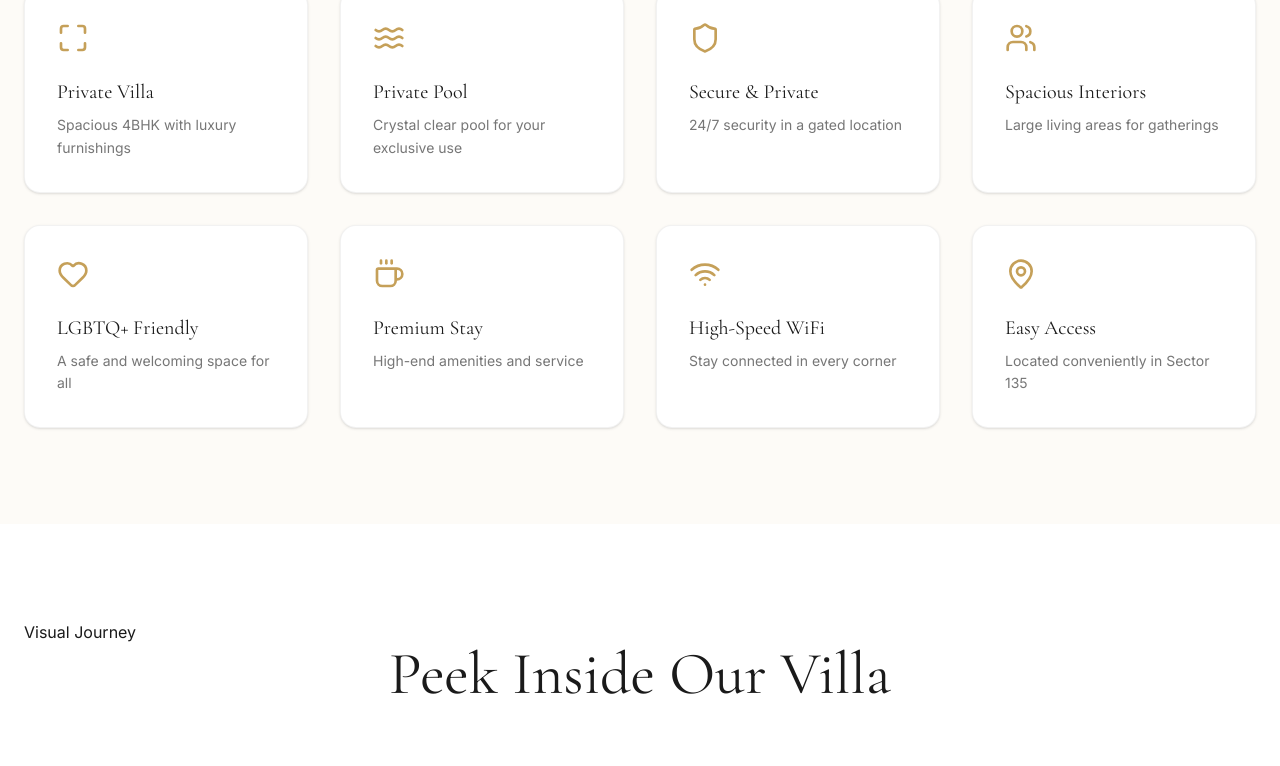
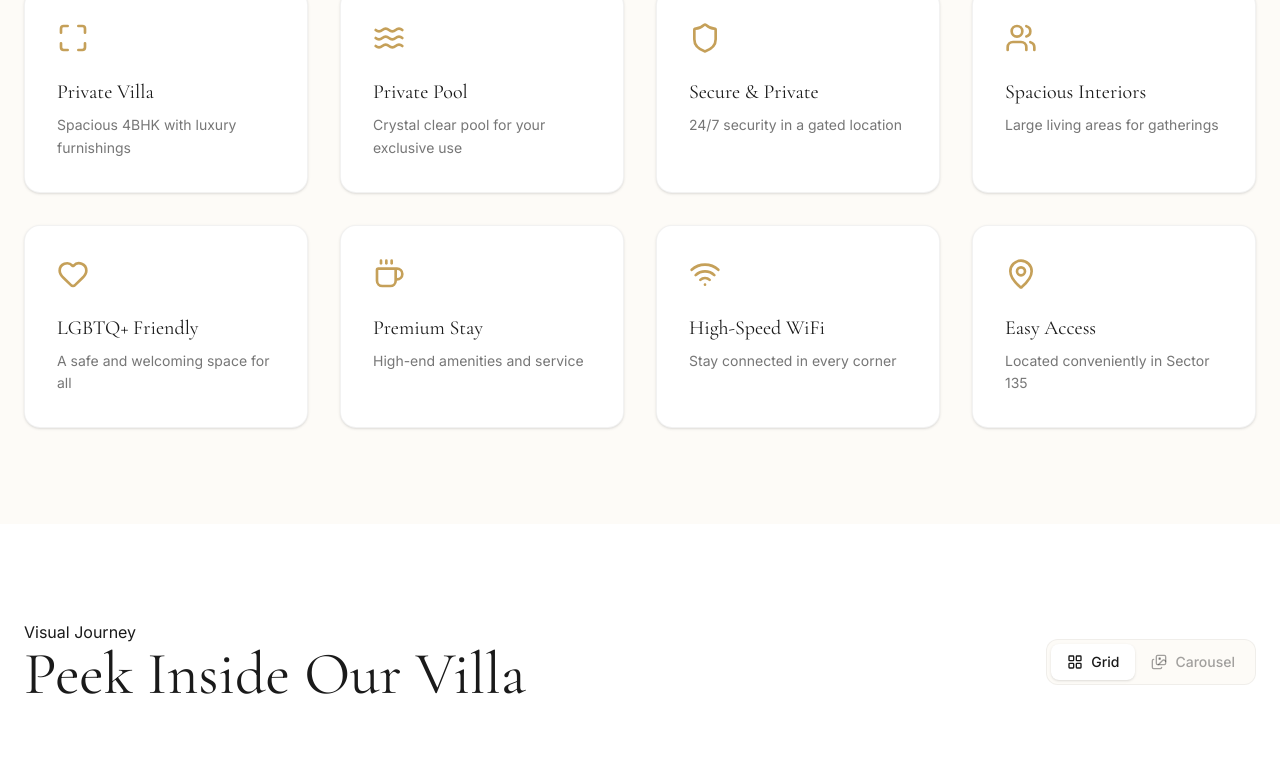
Before and after one commit to anujmittalwp/Unique-Farm-House, a React (Vite) app: page / in a window 1280 px wide. Shown: the part 1977-2743 px from the top of the page. Built offline with nearby package versions, Linux system fonts and the light colour scheme.

Commit message:
feat: Update image sources and add icons
Replaced placeholder image URLs with direct Google Drive links for improved image loading and consistency. Added new icons to the lucide-react import for potential future UI enhancements.

```diff
--- a/src/App.tsx
+++ b/src/App.tsx
@@ -16,7 +16,11 @@ import {
   X,
   ArrowRight,
   MessageCircle,
-  Navigation
+  Navigation,
+  ChevronLeft,
+  ChevronRight,
+  LayoutGrid,
+  Images
 } from 'lucide-react';
 
 // --- Components ---
@@ -116,7 +120,7 @@ const Hero = () => {
       {/* Background Image with Overlay */}
       <div className="absolute inset-0 z-0">
         <img
-          src="https://picsum.photos/seed/luxuryfarm/1920/1080"
+          src="https://drive.google.com/uc?export=view&id=1uymoFSN50mcQrb-JvuMD-HTzw0dGE3te"
           alt="Unique Farmhouse Exterior"
           className="w-full h-full object-cover scale-105 animate-slow-zoom"
           referrerPolicy="no-referrer"
@@ -197,7 +201,7 @@ const About = () => {
           >
             <div className="aspect-[4/5] overflow-hidden rounded-2xl shadow-2xl">
               <img
-                src="https://picsum.photos/seed/farmhouse-interior/800/1000"
+                src="https://drive.google.com/uc?export=view&id=1HBjw2YcYKXLEh4Kuh7MIcWbNaVqGkA1h"
                 alt="Luxury Interior"
                 className="w-full h-full object-cover"
                 referrerPolicy="no-referrer"
@@ -205,7 +209,7 @@ const About = () => {
             </div>
             <div className="absolute -bottom-10 -right-10 w-2/3 aspect-square overflow-hidden rounded-2xl shadow-2xl border-8 border-white hidden md:block">
               <img
-                src="https://picsum.photos/seed/farmhouse-pool/600/600"
+                src="https://drive.google.com/uc?export=view&id=1bOoHuGEOx6Z4hIJVcF-E5RjujL_B9FVs"
                 alt="Private Pool"
                 className="w-full h-full object-cover"
                 referrerPolicy="no-referrer"
@@ -287,23 +291,66 @@ const Amenities = () => {
 };
 
 const Gallery = () => {
+  const [view, setView] = useState<'grid' | 'carousel'>('grid');
+  const [currentIndex, setCurrentIndex] = useState(0);
+
   const images = [
-    "https://picsum.photos/seed/f1/800/600",
-    "https://picsum.photos/seed/f2/600/800",
-    "https://picsum.photos/seed/f3/800/800",
-    "https://picsum.photos/seed/f4/800/600",
-    "https://picsum.photos/seed/f5/600/800",
-    "https://picsum.photos/seed/f6/800/800",
+    { src: "https://drive.google.com/uc?export=view&id=1Rq8D7Zm1RkZzdhj3gwXB22vjGcIMP21B", title: "Grand Entrance", category: "Exterior" },
+    { src: "https://drive.google.com/uc?export=view&id=183DYcKD6z58TpBvN688E0zfWNXJJ4Ca3", title: "Luxury Living Room", category: "Interior" },
+    { src: "https://drive.google.com/uc?export=view&id=1P58DbZ4wFBUkQg2TgW4QSZwDqrf7qmC8", title: "Private Pool Area", category: "Exterior" },
+    { src: "https://drive.google.com/uc?export=view&id=1QRBonTlpMyMRoSIv3CMRZRxQn5jYL5T0", title: "Master Bedroom", category: "Interior" },
+    { src: "https://drive.google.com/uc?export=view&id=1VbdroteV4Z7Z2Tdf0bc1IeLl15BPKzOe", title: "Dining Experience", category: "Interior" },
+    { src: "https://drive.google.com/uc?export=view&id=1asfQTpOrKr97JvKZte9XuwVv-p43ClEt", title: "Modern Kitchen", category: "Interior" },
+    { src: "https://drive.google.com/uc?export=view&id=1sTcF-53d24_EHONPParMb1qMKqau4BYU", title: "Designer Bathroom", category: "Interior" },
+    { src: "https://drive.google.com/uc?export=view&id=16QaRYyhuGZ5qGfq3c32NmEreDue1FEOX", title: "Lush Garden", category: "Exterior" },
+    { src: "https://drive.google.com/uc?export=view&id=1lYs9qTMcSTfRtl-Esu1xrtPYGOZhH99h", title: "Evening View", category: "Exterior" },
+    { src: "https://drive.google.com/uc?export=view&id=1W5oTF3eesSsLqBDrod9JR4sjeC_jvPvX", title: "Cozy Lounge", category: "Interior" },
+    { src: "https://drive.google.com/uc?export=view&id=10WKpXtdBJ-SAWNwnqY2S6Yd4pyHCJ4ab", title: "Villa Night View", category: "Exterior" },
   ];
 
+  const nextSlide = () => {
+    setCurrentIndex((prev) => (prev + 1) % images.length);
+  };
+
+  const prevSlide = () => {
+    setCurrentIndex((prev) => (prev - 1 + images.length) % images.length);
+  };
+
   return (
-    <section id="gallery" className="py-24 px-6 bg-white">
+    <section id="gallery" className="py-24 px-6 bg-white overflow-hidden">
       <div className="max-w-7xl mx-auto">
-        <span className="section-subtitle">Visual Journey</span>
-        <h2 className="section-title">Peek Inside Our Villa</h2>
+        <div className="flex flex-col md:flex-row justify-between items-center mb-16 gap-6">
+          <div className="text-center md:text-left">
+            <span className="section-subtitle !text-left !mx-0">Visual Journey</span>
+            <h2 className="section-title !text-left !mb-0">Peek Inside Our Villa</h2>
+          </div>
 
-        <div className="columns-1 sm:columns-2 lg:columns-3 gap-6 mt-16 space-y-6">
-          {images.map((src, index) => (
+          <div className="flex bg-luxury-cream p-1 rounded-xl border border-black/5">
+            <button
+              onClick={() => setView('grid')}
+              className={`flex items-center gap-2 px-4 py-2 rounded-lg text-sm font-medium transition-all ${view === 'grid' ? 'bg-white text-luxury-dark shadow-sm' : 'text-luxury-dark/40 hover:text-luxury-dark'}`}
+            >
+              <LayoutGrid size={16} /> Grid
+            </button>
+            <button
+              onClick={() => setView('carousel')}
+              className={`flex items-center gap-2 px-4 py-2 rounded-lg text-sm font-medium transition-all ${view === 'carousel' ? 'bg-white text-luxury-dark shadow-sm' : 'text-luxury-dark/40 hover:text-luxury-dark'}`}
+            >
+              <Images size={16} /> Carousel
+            </button>
+          </div>
+        </div>
+
+        <AnimatePresence mode="wait">
+          {view === 'grid' ? (
+            <motion.div
+              key="grid"
+              initial={{ opacity: 0, y: 20 }}
+              animate={{ opacity: 1, y: 0 }}
+              exit={{ opacity: 0, y: -20 }}
+              className="columns-1 sm:columns-2 lg:columns-3 gap-6 space-y-6"
+            >
+              {images.map((img, index) => (
                 <motion.div
                   key={index}
                   initial={{ opacity: 0, scale: 0.9 }}
@@ -312,19 +359,90 @@ const Gallery = () => {
                   className="relative group overflow-hidden rounded-2xl"
                 >
                   <img
-                src={src}
-                alt={`Gallery image ${index + 1}`}
+                    src={img.src}
+                    alt={img.title}
                     className="w-full h-auto object-cover transition-transform duration-700 group-hover:scale-110"
                     referrerPolicy="no-referrer"
                   />
-              <div className="absolute inset-0 bg-black/20 opacity-0 group-hover:opacity-100 transition-opacity duration-500 flex items-center justify-center">
-                <div className="w-12 h-12 rounded-full bg-white/20 backdrop-blur-md flex items-center justify-center text-white">
-                  <Maximize size={20} />
+                  <div className="absolute inset-0 bg-black/40 opacity-0 group-hover:opacity-100 transition-opacity duration-500 flex flex-col items-center justify-center text-white p-6">
+                    <span className="text-[10px] uppercase tracking-[0.3em] mb-2 text-luxury-gold font-bold">{img.category}</span>
+                    <h3 className="text-xl font-serif text-center">{img.title}</h3>
+                    <div className="mt-4 w-10 h-10 rounded-full bg-white/20 backdrop-blur-md flex items-center justify-center">
+                      <Maximize size={18} />
                     </div>
                   </div>
                 </motion.div>
               ))}
+            </motion.div>
+          ) : (
+            <motion.div
+              key="carousel"
+              initial={{ opacity: 0, y: 20 }}
+              animate={{ opacity: 1, y: 0 }}
+              exit={{ opacity: 0, y: -20 }}
+              className="relative aspect-[16/9] md:aspect-[21/9] rounded-3xl overflow-hidden group shadow-2xl"
+            >
+              <AnimatePresence mode="wait">
+                <motion.img
+                  key={currentIndex}
+                  src={images[currentIndex].src}
+                  initial={{ opacity: 0, scale: 1.1 }}
+                  animate={{ opacity: 1, scale: 1 }}
+                  exit={{ opacity: 0, scale: 0.95 }}
+                  transition={{ duration: 0.8, ease: [0.4, 0, 0.2, 1] }}
+                  className="absolute inset-0 w-full h-full object-cover"
+                  referrerPolicy="no-referrer"
+                />
+              </AnimatePresence>
+
+              <div className="absolute inset-0 bg-gradient-to-t from-black/60 via-transparent to-transparent"></div>
+
+              <div className="absolute bottom-0 left-0 right-0 p-8 md:p-12 text-white">
+                <motion.div
+                  initial={{ opacity: 0, y: 20 }}
+                  animate={{ opacity: 1, y: 0 }}
+                  key={`info-${currentIndex}`}
+                  transition={{ delay: 0.3 }}
+                >
+                  <span className="text-xs md:text-sm uppercase tracking-[0.4em] text-luxury-gold font-bold mb-2 block">
+                    {images[currentIndex].category}
+                  </span>
+                  <h3 className="text-3xl md:text-5xl font-serif mb-2">
+                    {images[currentIndex].title}
+                  </h3>
+                </motion.div>
               </div>
+
+              <div className="absolute inset-y-0 left-4 md:left-8 flex items-center">
+                <button
+                  onClick={prevSlide}
+                  className="w-12 h-12 md:w-16 md:h-16 rounded-full bg-white/10 backdrop-blur-md border border-white/20 flex items-center justify-center text-white hover:bg-white hover:text-luxury-dark transition-all active:scale-90"
+                >
+                  <ChevronLeft size={24} />
+                </button>
+              </div>
+
+              <div className="absolute inset-y-0 right-4 md:right-8 flex items-center">
+                <button
+                  onClick={nextSlide}
+                  className="w-12 h-12 md:w-16 md:h-16 rounded-full bg-white/10 backdrop-blur-md border border-white/20 flex items-center justify-center text-white hover:bg-white hover:text-luxury-dark transition-all active:scale-90"
+                >
+                  <ChevronRight size={24} />
+                </button>
+              </div>
+
+              <div className="absolute bottom-8 right-8 flex gap-2">
+                {images.map((_, i) => (
+                  <button
+                    key={i}
+                    onClick={() => setCurrentIndex(i)}
+                    className={`h-1.5 rounded-full transition-all duration-500 ${i === currentIndex ? 'w-8 bg-luxury-gold' : 'w-2 bg-white/30 hover:bg-white/50'}`}
+                  />
+                ))}
+              </div>
+            </motion.div>
+          )}
+        </AnimatePresence>
       </div>
     </section>
   );
```
Lines whose indentation alone changed are shown as unchanged.
